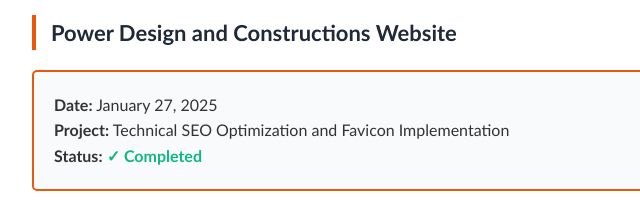
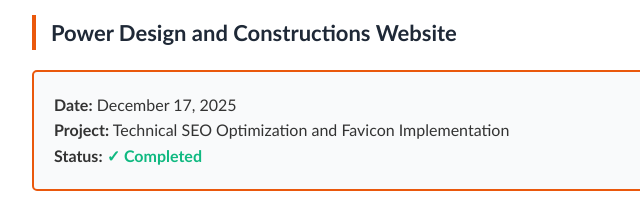
Before and after one commit to gerard0lucas/PDC, a plain HTML site: page SEO_and_Favicon_Fixes_Report.html in a window 1280 px wide. Shown: the part 152-370 px from the top of the page, 158-798 px from the left. Drawn offline with Linux system fonts and the light colour scheme.

Commit message:
17122025

```diff
--- a/SEO_and_Favicon_Fixes_Report.html
+++ b/SEO_and_Favicon_Fixes_Report.html
@@ -108,7 +108,7 @@
     <h2>Power Design and Constructions Website</h2>
 
     <div class="summary-box">
-        <strong>Date:</strong> January 27, 2025<br>
+        <strong>Date:</strong> December 17, 2025<br>
         <strong>Project:</strong> Technical SEO Optimization and Favicon Implementation<br>
         <strong>Status:</strong> <span class="checkmark">✓ Completed</span>
     </div>
@@ -636,7 +636,7 @@ Sitemap: https://powerdesignconstruction.in/sitemap.xml</pre>
 
     <div class="footer">
         <p><strong>Document Prepared By:</strong>Gerard Lucas</p>
-        <p><strong>Date:</strong> January 27, 2025</p>
+        <p><strong>Date:</strong> December 17, 2025</p>
         <p><strong>Version:</strong> 1.0</p>
     </div>
 
```
